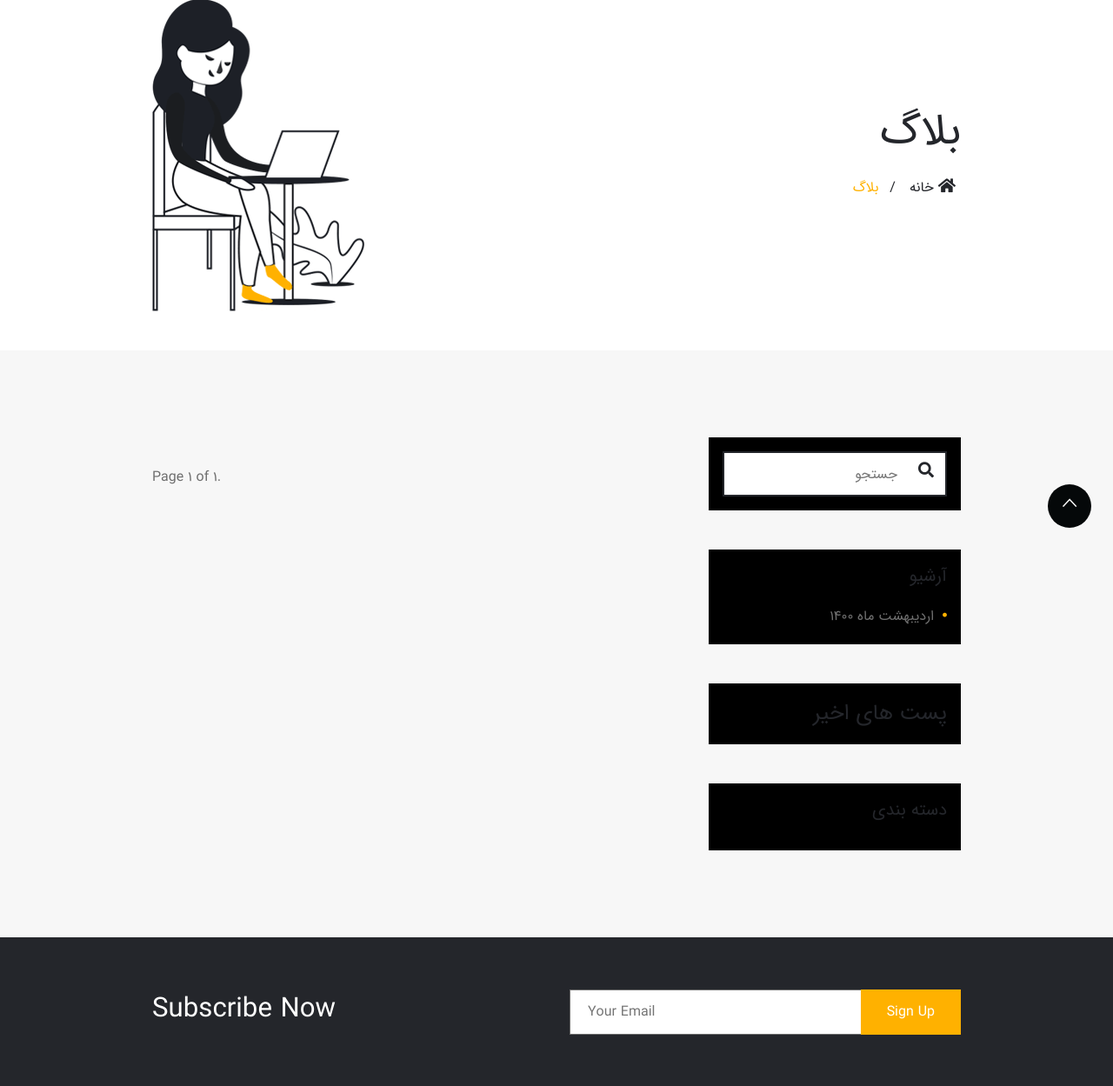
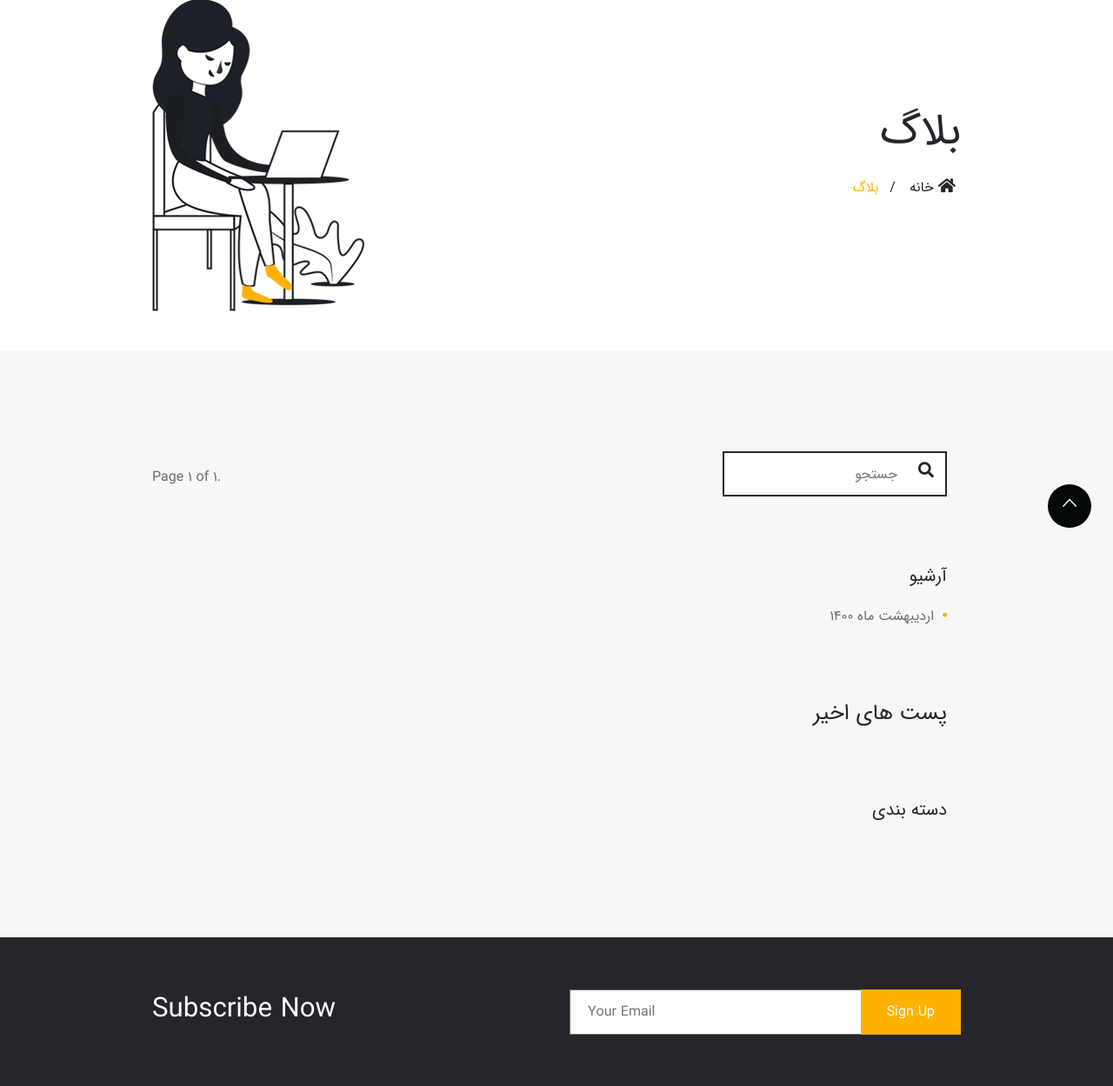
Before and after one commit to mmahdavis/TumlaiSite_N1, a Django app: page /blogs/ in a window 1280 px wide. Shown: the part 168-1417 px from the top of the page at 87% size. Run offline with Django 3.2, Linux system fonts and the light colour scheme; data that the repository does not hold is empty; some libraries are stand-ins or nearby versions; some web fonts are replaced.

Commit message:
css eslah shod

```diff
--- a/assets/css/style.css
+++ b/assets/css/style.css
@@ -870,7 +870,7 @@ footer.footer5 .social-icone ul li a{color: #ffffff;}
                            Blog - SideBar
 -----------------------------------------------------------------------*/
 .iq-post-sidebar { height: 100%; }
-.widget { margin-bottom: 45px; padding: 16px; -webkit-border-radius: 0px; -moz-border-radius: 0px; border-radius: 0px; display: inline-block; width: 100%; float: left; position: relative; background: #000000; }
+.widget { margin-bottom: 45px; padding: 16px; -webkit-border-radius: 0px; -moz-border-radius: 0px; border-radius: 0px; display: inline-block; width: 100%; float: left; position: relative; }
 .widget:last-child { margin-bottom: 0; }
 .widget .widget-title { margin-bottom: 15px; padding-bottom: 0; font-size: 1.25em; position: relative; }
 ul.category li a:before, ul.archives li a::after { position: absolute; content: "\f111"; color: #ffb100; top: 9px; font-size: 5px; right: 0; font-family: "Font Awesome 5 Free"; font-weight: 900; line-height: normal; transition: all 0.5s ease-in-out; -moz-transition: all 0.5s ease-in-out; -ms-transition: all 0.5s ease-in-out; -o-transition: all 0.5s ease-in-out; -webkit-transition: all 0.5s ease-in-out;}
```
